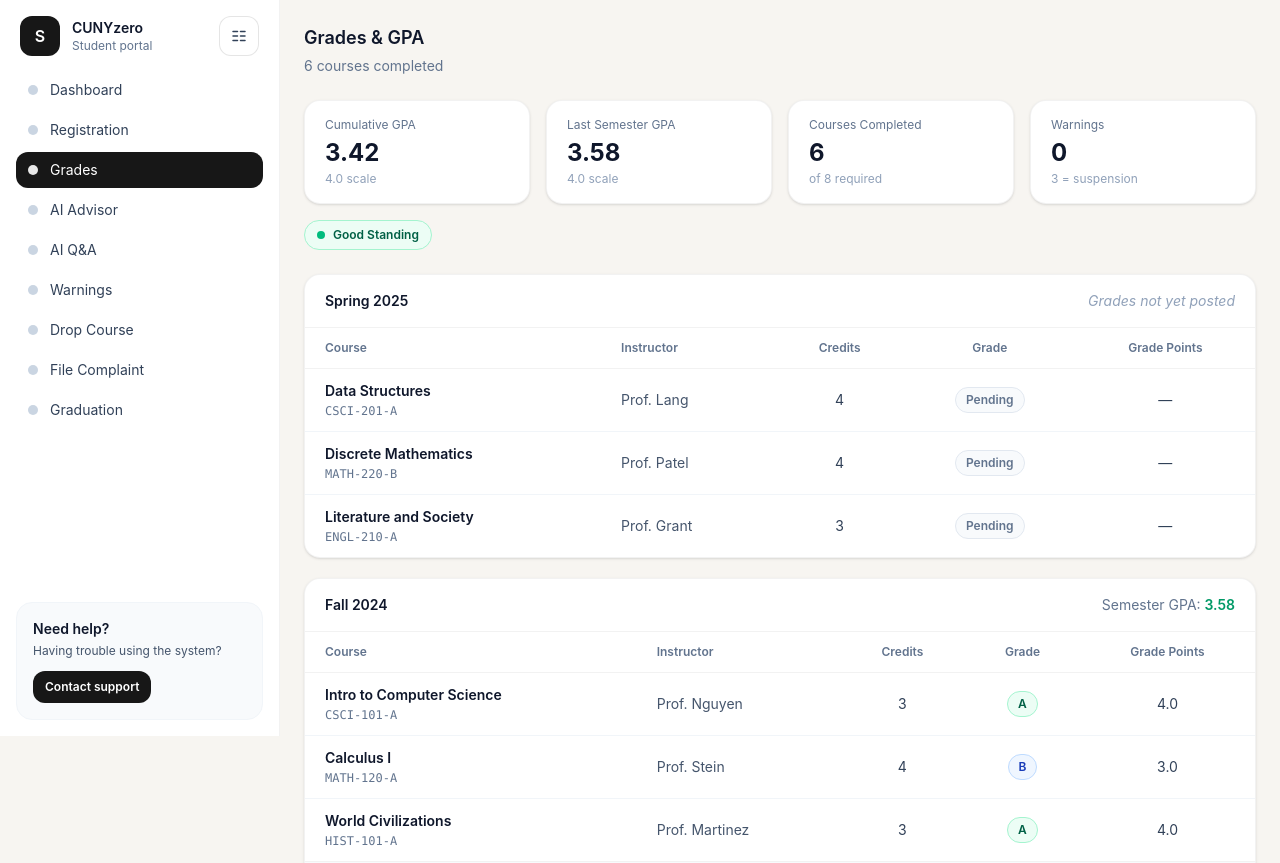
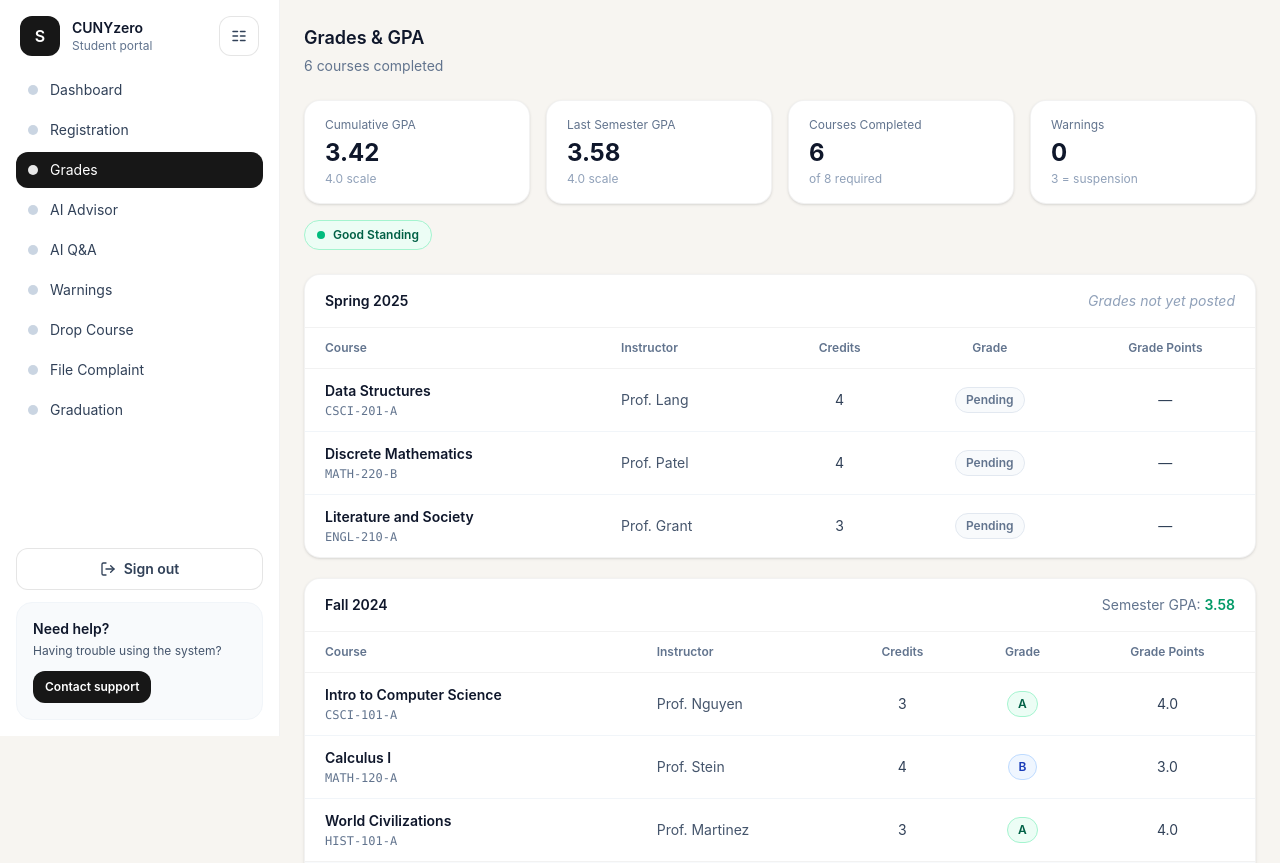
Before and after one commit to bhernandez-27/CUNYzero, a Next.js app: page /dashboard/grades in a window 1280 px wide. Shown: the top 863 px of the page. Built offline with nearby package versions, Linux system fonts and the light colour scheme; no server answers.

Commit message:
Fixing errors

```diff
--- a/components/auth/AuthPageClient.tsx
+++ b/components/auth/AuthPageClient.tsx
@@ -70,13 +70,8 @@ export default function AuthPageClient() {
         </div>
 
         <div className="mt-8">
-          <div
-            id="panel-signin"
-            role="tabpanel"
-            aria-labelledby="tab-signin"
-            hidden={mode !== "signin"}
-            className={mode === "signin" ? "block" : "hidden"}
-          >
+          {mode === "signin" ? (
+            <div id="panel-signin" role="tabpanel" aria-labelledby="tab-signin">
               <SignInForm />
               <p className="mt-6 text-center text-sm text-neutral-600">
                 New here?{" "}
@@ -85,13 +80,8 @@ export default function AuthPageClient() {
                 </button>
               </p>
             </div>
-          <div
-            id="panel-signup"
-            role="tabpanel"
-            aria-labelledby="tab-signup"
-            hidden={mode !== "signup"}
-            className={mode === "signup" ? "block" : "hidden"}
-          >
+          ) : (
+            <div id="panel-signup" role="tabpanel" aria-labelledby="tab-signup">
               <SignUpForm />
               <p className="mt-6 text-center text-sm text-neutral-600">
                 Already have an account?{" "}
@@ -100,6 +90,7 @@ export default function AuthPageClient() {
                 </button>
               </p>
             </div>
+          )}
         </div>
       </div>
 
--- a/components/auth/SignInForm.tsx
+++ b/components/auth/SignInForm.tsx
@@ -8,6 +8,7 @@ export default function SignInForm() {
   const router = useRouter();
   const [pending, setPending] = useState(false);
   const [formError, setFormError] = useState<string | null>(null);
+  const [showPassword, setShowPassword] = useState(false);
 
   function handleSubmit(e: SubmitEvent<HTMLFormElement>) {
     e.preventDefault();
@@ -72,16 +73,35 @@ export default function SignInForm() {
         <label htmlFor="signin-password" className="block text-sm font-medium text-neutral-800">
           Password
         </label>
+        <div className="relative mt-1.5">
           <input
             id="signin-password"
             name="password"
-          type="password"
+            type={showPassword ? "text" : "password"}
             autoComplete="current-password"
             required
-          minLength={8}
-          className="mt-1.5 w-full rounded-xl border border-black/10 bg-white px-3.5 py-2.5 text-sm text-neutral-900 shadow-sm outline-none ring-[#F07E62]/0 transition focus:border-[#F07E62]/40 focus:ring-4 focus:ring-[#F07E62]/20"
+            className="w-full rounded-xl border border-black/10 bg-white px-3.5 py-2.5 pr-11 text-sm text-neutral-900 shadow-sm outline-none ring-[#F07E62]/0 transition focus:border-[#F07E62]/40 focus:ring-4 focus:ring-[#F07E62]/20"
             placeholder="••••••••"
           />
+          <button
+            type="button"
+            onClick={() => setShowPassword((v) => !v)}
+            className="absolute right-3 top-1/2 -translate-y-1/2 text-neutral-400 hover:text-neutral-700 transition"
+            aria-label={showPassword ? "Hide password" : "Show password"}
+          >
+            {showPassword ? (
+              <svg width="18" height="18" viewBox="0 0 24 24" fill="none" aria-hidden="true">
+                <path d="M17.94 17.94A10.07 10.07 0 0 1 12 20c-7 0-11-8-11-8a18.45 18.45 0 0 1 5.06-5.94M9.9 4.24A9.12 9.12 0 0 1 12 4c7 0 11 8 11 8a18.5 18.5 0 0 1-2.16 3.19m-6.72-1.07a3 3 0 1 1-4.24-4.24" stroke="currentColor" strokeWidth="2" strokeLinecap="round" strokeLinejoin="round"/>
+                <line x1="1" y1="1" x2="23" y2="23" stroke="currentColor" strokeWidth="2" strokeLinecap="round"/>
+              </svg>
+            ) : (
+              <svg width="18" height="18" viewBox="0 0 24 24" fill="none" aria-hidden="true">
+                <path d="M1 12s4-8 11-8 11 8 11 8-4 8-11 8-11-8-11-8z" stroke="currentColor" strokeWidth="2" strokeLinecap="round" strokeLinejoin="round"/>
+                <circle cx="12" cy="12" r="3" stroke="currentColor" strokeWidth="2"/>
+              </svg>
+            )}
+          </button>
+        </div>
       </div>
       <div className="flex items-center justify-between gap-3 pt-1">
         <label className="flex items-center gap-2 text-sm text-neutral-600">
--- a/components/auth/SignUpForm.tsx
+++ b/components/auth/SignUpForm.tsx
@@ -8,6 +8,7 @@ export default function SignUpForm() {
   const router = useRouter();
   const [pending, setPending] = useState(false);
   const [error, setError] = useState<string | null>(null);
+  const [showPassword, setShowPassword] = useState(false);
 
   function handleSubmit(e: SubmitEvent<HTMLFormElement>) {
     e.preventDefault();
@@ -90,13 +91,22 @@ export default function SignUpForm() {
         />
       </div>
       <div>
-        <label htmlFor="signup-password" className="block text-sm font-medium text-neutral-800">
-          Password
-        </label>
+        <div className="flex items-center justify-between">
+          <label htmlFor="signup-password" className="block text-sm font-medium text-neutral-800">
+            Password
+          </label>
+          <button
+            type="button"
+            onClick={() => setShowPassword((v) => !v)}
+            className="text-xs font-semibold text-[#F07E62] hover:underline"
+          >
+            {showPassword ? "Hide" : "Show"}
+          </button>
+        </div>
         <input
           id="signup-password"
           name="password"
-          type="password"
+          type={showPassword ? "text" : "password"}
           autoComplete="new-password"
           required
           minLength={8}
@@ -111,7 +121,7 @@ export default function SignUpForm() {
         <input
           id="signup-confirm"
           name="confirm"
-          type="password"
+          type={showPassword ? "text" : "password"}
           autoComplete="new-password"
           required
           minLength={8}
--- a/components/dashboard/DashboardSidebar.tsx
+++ b/components/dashboard/DashboardSidebar.tsx
@@ -1,7 +1,8 @@
 "use client";
 
 import Link from "next/link";
-import { usePathname } from "next/navigation";
+import { usePathname, useRouter } from "next/navigation";
+import { useState } from "react";
 import { useRole } from "@/lib/auth/RoleContext";
 import type { UserRole } from "@/lib/auth/session";
 
@@ -71,9 +72,20 @@ export default function DashboardSidebar(props: {
   onToggleCollapsed?: () => void;
 }) {
   const pathname = usePathname();
+  const router = useRouter();
   const { role } = useRole();
   const collapsed = Boolean(props.collapsed);
   const nav = NAV[role];
+  const [loggingOut, setLoggingOut] = useState(false);
+
+  async function handleLogout() {
+    setLoggingOut(true);
+    try {
+      await fetch("/api/auth/logout", { method: "POST", credentials: "include" });
+    } finally {
+      router.push("/auth");
+    }
+  }
 
   return (
     <div
@@ -165,8 +177,38 @@ export default function DashboardSidebar(props: {
 
       <div className="mt-auto" />
 
-      {collapsed ? null : (
-        <div className="p-4">
+      {collapsed ? (
+        <div className="p-3 flex justify-center">
+          <button
+            type="button"
+            onClick={handleLogout}
+            disabled={loggingOut}
+            className="inline-flex items-center justify-center h-10 w-10 rounded-xl border border-black/10 bg-white text-slate-500 hover:text-red-600 hover:border-red-200 hover:bg-red-50 transition"
+            aria-label="Sign out"
+            title="Sign out"
+          >
+            <svg width="16" height="16" viewBox="0 0 24 24" fill="none" aria-hidden="true">
+              <path d="M9 21H5a2 2 0 0 1-2-2V5a2 2 0 0 1 2-2h4" stroke="currentColor" strokeWidth="2" strokeLinecap="round" strokeLinejoin="round"/>
+              <polyline points="16 17 21 12 16 7" stroke="currentColor" strokeWidth="2" strokeLinecap="round" strokeLinejoin="round"/>
+              <line x1="21" y1="12" x2="9" y2="12" stroke="currentColor" strokeWidth="2" strokeLinecap="round" strokeLinejoin="round"/>
+            </svg>
+          </button>
+        </div>
+      ) : (
+        <div className="p-4 space-y-3">
+          <button
+            type="button"
+            onClick={handleLogout}
+            disabled={loggingOut}
+            className="w-full inline-flex items-center justify-center gap-2 rounded-xl border border-black/10 bg-white px-3 py-2.5 text-sm font-semibold text-slate-700 hover:text-red-600 hover:border-red-200 hover:bg-red-50 transition disabled:opacity-60"
+          >
+            <svg width="16" height="16" viewBox="0 0 24 24" fill="none" aria-hidden="true">
+              <path d="M9 21H5a2 2 0 0 1-2-2V5a2 2 0 0 1 2-2h4" stroke="currentColor" strokeWidth="2" strokeLinecap="round" strokeLinejoin="round"/>
+              <polyline points="16 17 21 12 16 7" stroke="currentColor" strokeWidth="2" strokeLinecap="round" strokeLinejoin="round"/>
+              <line x1="21" y1="12" x2="9" y2="12" stroke="currentColor" strokeWidth="2" strokeLinecap="round" strokeLinejoin="round"/>
+            </svg>
+            {loggingOut ? "Signing out…" : "Sign out"}
+          </button>
           <div className="rounded-2xl bg-slate-50 border border-slate-100 p-4">
             <div className="text-sm font-semibold text-slate-900">Need help?</div>
             <div className="mt-1 text-xs text-slate-600">
```
Lines whose indentation alone changed are shown as unchanged.
